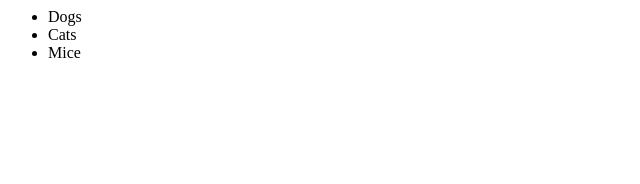
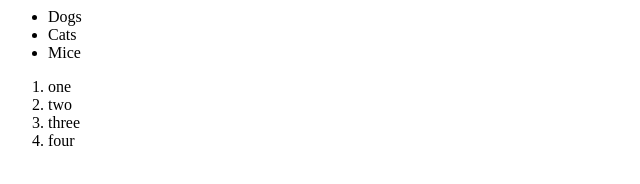
Before and after one commit to Matt-Brown503/newpracticetest, a plain HTML site: page index.html in a window 1280 px wide. Shown: the whole page, without its empty margins (0-640 px from the left). Drawn offline with Linux system fonts and the light colour scheme.

Commit message:
added another list

```diff
--- a/index.html
+++ b/index.html
@@ -7,6 +7,12 @@
 				<li>Cats</li>
 				<li>Mice</li>
 			</ul>
+			<ol>
+				<li>one</li>
+				<li>two</li>
+				<li>three</li>
+				<li>four</li>
+			</ol>
 		</div>
 	</body>
 </html>
```
